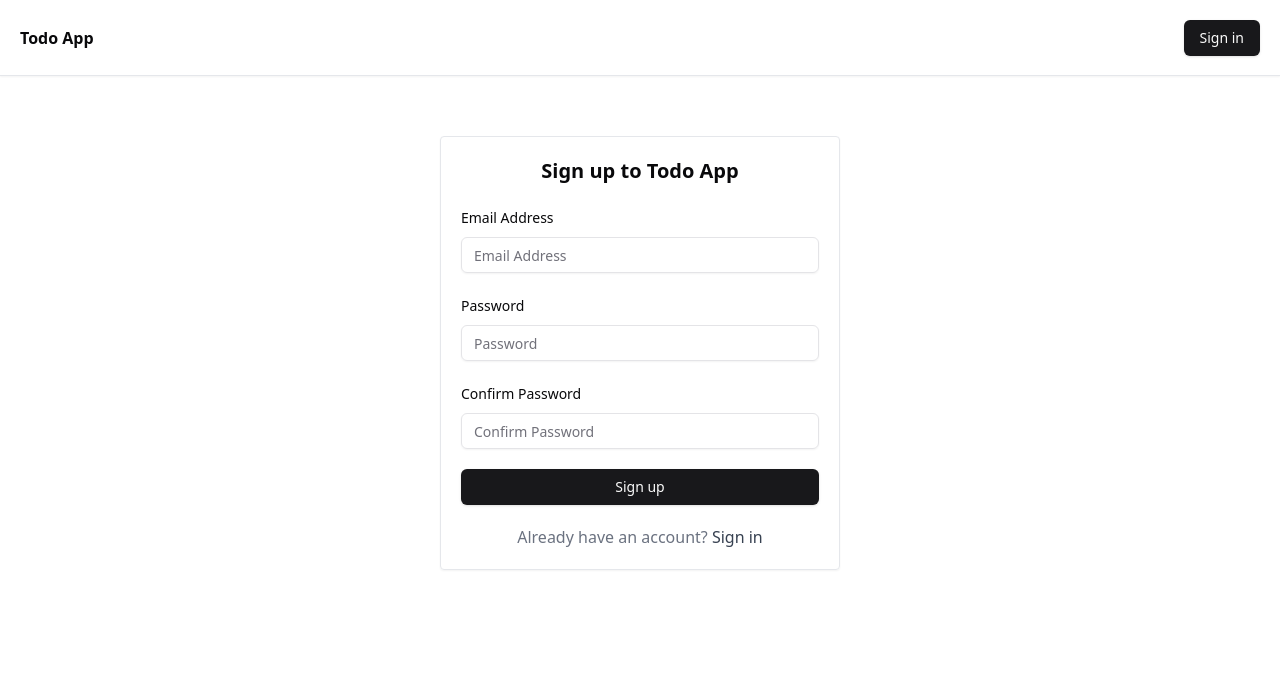
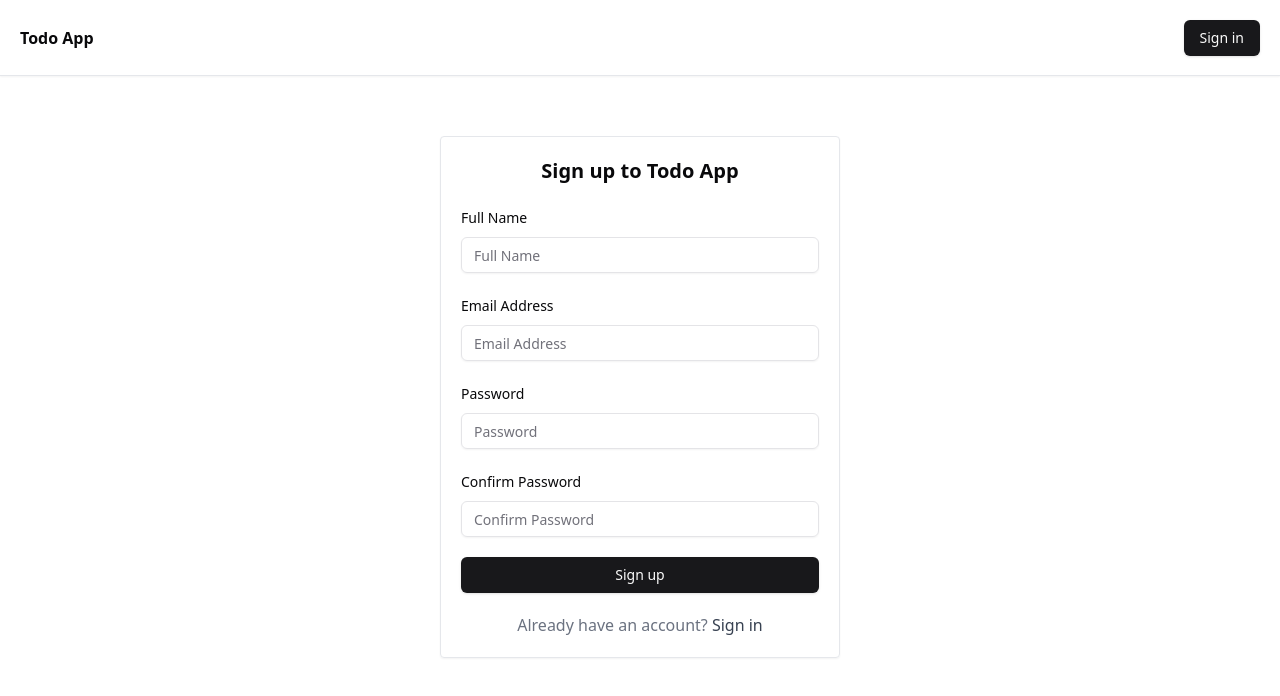
Before and after one commit to sahan-chinthaka/todo-app, a Next.js app: page /sign-up in a window 1280 px wide. Shown: the top 696 px of the page. Built offline with nearby package versions, Linux system fonts and the light colour scheme; no server answers.

Commit message:
Add name field to sign-up form and update user profile on registration

```diff
--- a/app/sign-up/page.tsx
+++ b/app/sign-up/page.tsx
@@ -13,11 +13,12 @@ import { Input } from "@/components/ui/input";
 import { Auth } from "@/lib/firebase";
 import { SignUpFormSchema } from "@/lib/forms";
 import { zodResolver } from "@hookform/resolvers/zod";
-import { createUserWithEmailAndPassword } from "firebase/auth";
+import { createUserWithEmailAndPassword, updateProfile } from "firebase/auth";
 import Link from "next/link";
 import { useRouter } from "next/navigation";
 import { useState } from "react";
 import { useForm } from "react-hook-form";
+import { toast } from "sonner";
 import { z } from "zod";
 
 function SignUpPage() {
@@ -27,6 +28,7 @@ function SignUpPage() {
   const form = useForm<z.infer<typeof SignUpFormSchema>>({
     resolver: zodResolver(SignUpFormSchema),
     defaultValues: {
+      name: "",
       email: "",
       password: "",
       passwordConfirm: "",
@@ -36,8 +38,16 @@ function SignUpPage() {
   function onSubmit(values: z.infer<typeof SignUpFormSchema>) {
     setDisabled(true);
     createUserWithEmailAndPassword(Auth, values.email, values.password)
-      .then(() => {
-        router.push("/sign-in");
+      .then((cred) => {
+        updateProfile(cred.user, { displayName: values.name })
+          .then(() => {
+            router.push("/sign-in");
+            toast.success("Account created successfully");
+          })
+          .catch((e) => {
+            toast.error(e.code);
+            setDisabled(false);
+          });
       })
       .catch((e) => {
         console.log(e.code);
@@ -45,9 +55,8 @@ function SignUpPage() {
           form.setError("email", {
             message: "Email already in use",
           });
-        }
-      })
-      .finally(() => {
+          toast.error("Email already in use");
+        } else toast.error(e.code);
         setDisabled(false);
       });
   }
@@ -61,6 +70,23 @@ function SignUpPage() {
             onSubmit={form.handleSubmit(onSubmit)}
             className="mt-5 space-y-5"
           >
+            <FormField
+              control={form.control}
+              name="name"
+              render={({ field }) => (
+                <FormItem>
+                  <FormLabel>Full Name</FormLabel>
+                  <FormControl>
+                    <Input
+                      placeholder="Full Name"
+                      autoComplete="off"
+                      {...field}
+                    />
+                  </FormControl>
+                  <FormMessage />
+                </FormItem>
+              )}
+            />
             <FormField
               control={form.control}
               name="email"
--- a/lib/forms.ts
+++ b/lib/forms.ts
@@ -7,6 +7,7 @@ export const SignInFormSchema = z.object({
 
 export const SignUpFormSchema = z
   .object({
+    name: z.string().trim().min(3, "Minimum name length is 3"),
     email: z.string().email(),
     password: z.string().min(6, "Minimum password length is 6"),
     passwordConfirm: z.string(),
```
